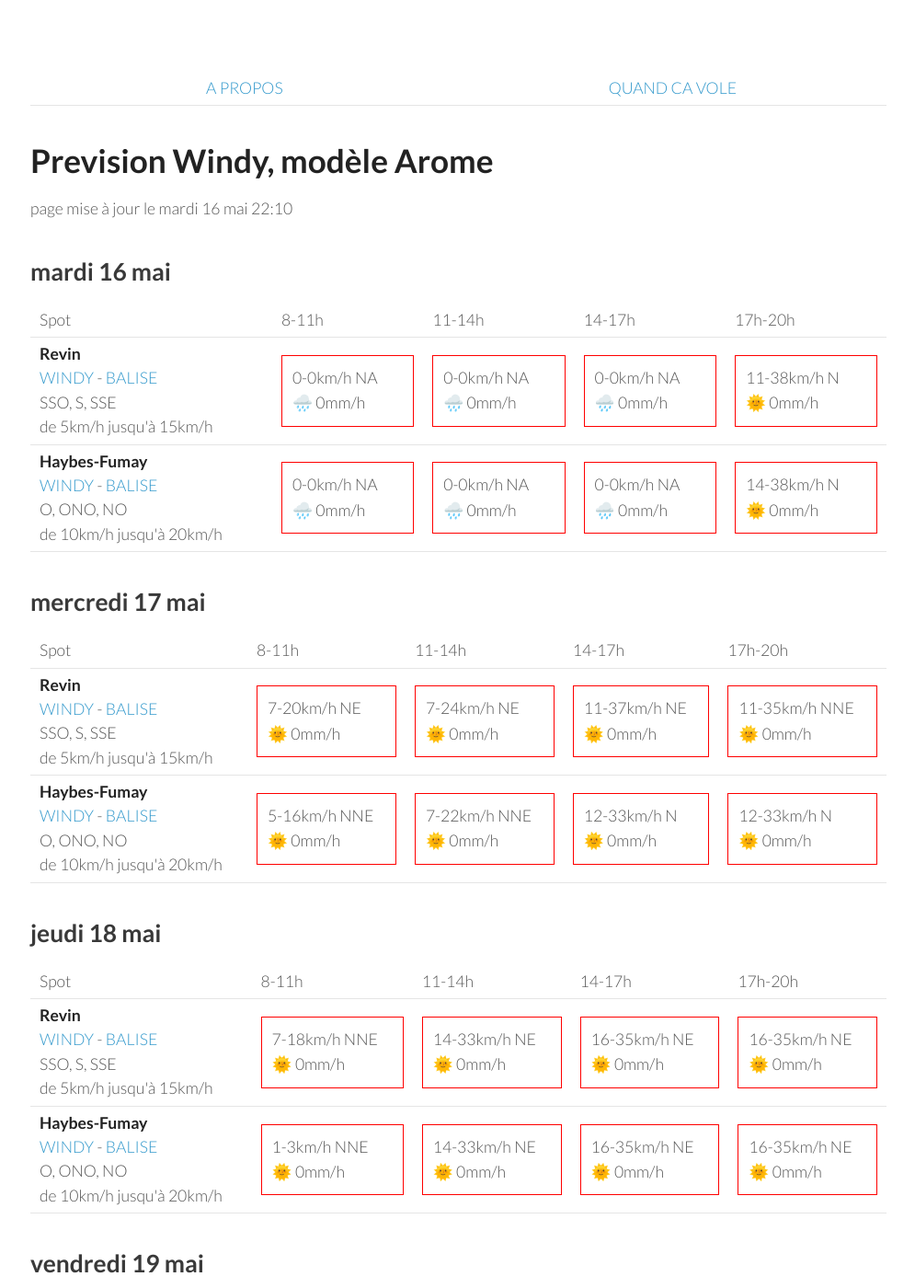
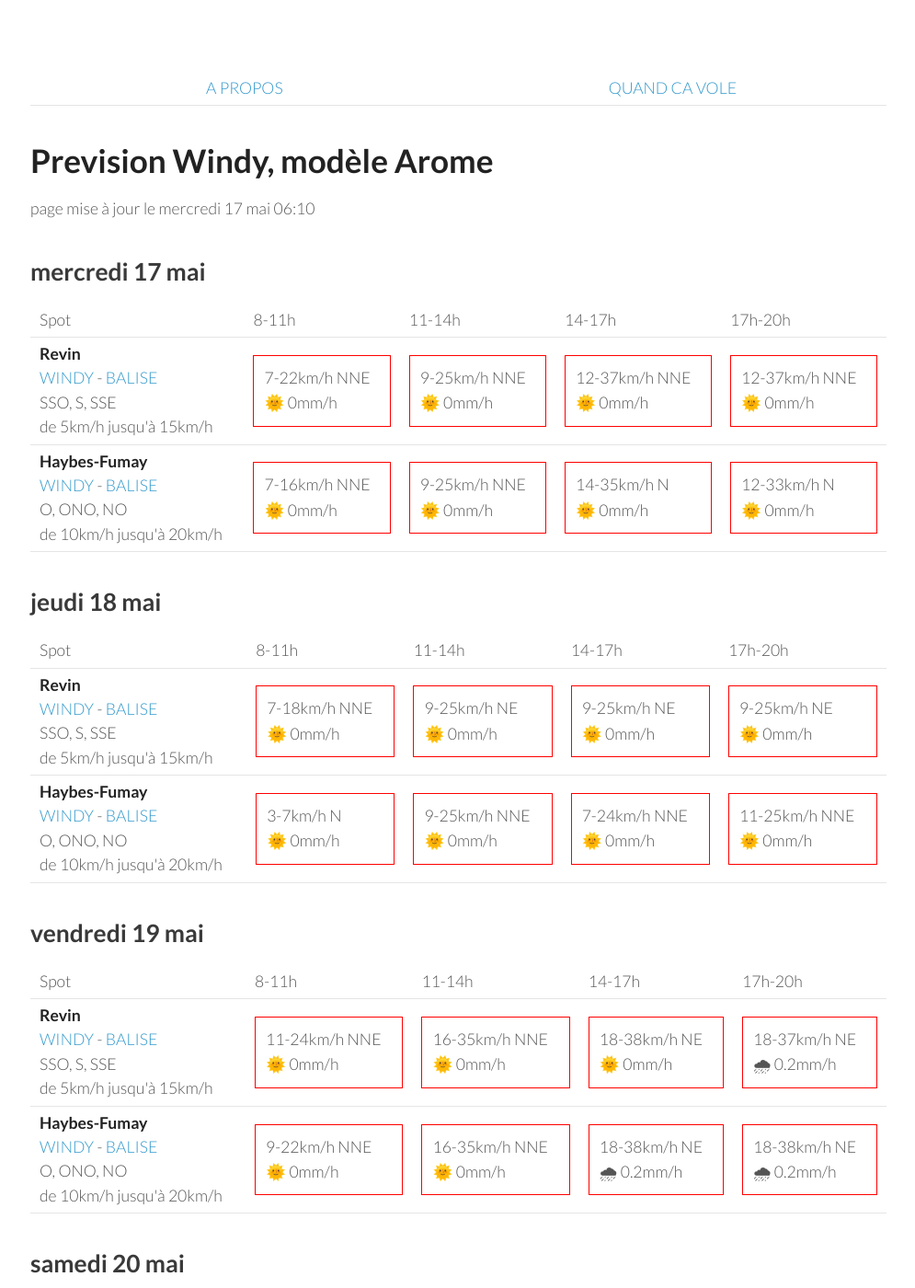
Before and after one commit to parapente-dans-le-nord/parapente-dans-le-nord.github.io, a Jekyll site: the page built from ardennes.markdown, in a window 1280 px wide and 1400 px high. Shown: the whole window at 92% size, without its empty margins (25-1020 px from the left). Built offline with Jekyll 4.4.1, drawn with Linux system fonts in a browser that asks for light colours; some of the changed text lies outside the part shown.

Commit message:
update index.markdown

```diff
--- a/ardennes.markdown
+++ b/ardennes.markdown
@@ -7,42 +7,8 @@ title:  "Tous les spots"
 {: .links}
 
 # Prevision Windy, modèle Arome
-page mise à jour le mardi 16 mai 22:10
+page mise à jour le mercredi 17 mai 06:10
 
-## mardi 16 mai
-
-{::nomarkdown}
-<table>
-  <tbody>
-    <tr>
-      <td>Spot</td>
-      <td>8-11h</td>
-      <td>11-14h</td>
-      <td>14-17h</td>
-      <td>17h-20h</td>
-    </tr>
-<tr>
-        <td><strong>Revin</strong><br><a href="https://windy.com/49.948/4.625?49.543,4.625,8">WINDY</a> - <span class=""><a href="http://www.balisemeteo.com/balise.php?idBalise=5019">BALISE</a> </span><br> <span class="vent-favorable">SSO, S, SSE</span><br><span class="force-vent">de 5km/h jusqu'à 15km/h</span> </td>
-
-            <td><div class="not-flyable"><p>0-0km/h NA</p><p>🌧️ 0mm/h</p></div></td>
-            <td><div class="not-flyable"><p>0-0km/h NA</p><p>🌧️ 0mm/h</p></div></td>
-            <td><div class="not-flyable"><p>0-0km/h NA</p><p>🌧️ 0mm/h</p></div></td>
-            <td><div class="not-flyable"><p>11-38km/h N</p><p>🌞 0mm/h</p></div></td>
-
-    </tr>
-<tr>
-        <td><strong>Haybes-Fumay</strong><br><a href="https://windy.com/49.998/4.715?49.913,4.738,10">WINDY</a> - <span class=""><a href="http://www.balisemeteo.com/balise.php?idBalise=104">BALISE</a> </span><br> <span class="vent-favorable">O, ONO, NO</span><br><span class="force-vent">de 10km/h jusqu'à 20km/h</span> </td>
-
-            <td><div class="not-flyable"><p>0-0km/h NA</p><p>🌧️ 0mm/h</p></div></td>
-            <td><div class="not-flyable"><p>0-0km/h NA</p><p>🌧️ 0mm/h</p></div></td>
-            <td><div class="not-flyable"><p>0-0km/h NA</p><p>🌧️ 0mm/h</p></div></td>
-            <td><div class="not-flyable"><p>14-38km/h N</p><p>🌞 0mm/h</p></div></td>
-
-    </tr>
-
-</tbody>
-</table>
-{:/}
 ## mercredi 17 mai
 
 {::nomarkdown}
@@ -58,19 +24,19 @@ page mise à jour le mardi 16 mai 22:10
 <tr>
         <td><strong>Revin</strong><br><a href="https://windy.com/49.948/4.625?49.543,4.625,8">WINDY</a> - <span class=""><a href="http://www.balisemeteo.com/balise.php?idBalise=5019">BALISE</a> </span><br> <span class="vent-favorable">SSO, S, SSE</span><br><span class="force-vent">de 5km/h jusqu'à 15km/h</span> </td>
 
-            <td><div class="not-flyable"><p>7-20km/h NE</p><p>🌞 0mm/h</p></div></td>
-            <td><div class="not-flyable"><p>7-24km/h NE</p><p>🌞 0mm/h</p></div></td>
-            <td><div class="not-flyable"><p>11-37km/h NE</p><p>🌞 0mm/h</p></div></td>
-            <td><div class="not-flyable"><p>11-35km/h NNE</p><p>🌞 0mm/h</p></div></td>
+            <td><div class="not-flyable"><p>7-22km/h NNE</p><p>🌞 0mm/h</p></div></td>
+            <td><div class="not-flyable"><p>9-25km/h NNE</p><p>🌞 0mm/h</p></div></td>
+            <td><div class="not-flyable"><p>12-37km/h NNE</p><p>🌞 0mm/h</p></div></td>
+            <td><div class="not-flyable"><p>12-37km/h NNE</p><p>🌞 0mm/h</p></div></td>
 
 
     </tr>
 <tr>
         <td><strong>Haybes-Fumay</strong><br><a href="https://windy.com/49.998/4.715?49.913,4.738,10">WINDY</a> - <span class=""><a href="http://www.balisemeteo.com/balise.php?idBalise=104">BALISE</a> </span><br> <span class="vent-favorable">O, ONO, NO</span><br><span class="force-vent">de 10km/h jusqu'à 20km/h</span> </td>
 
-            <td><div class="not-flyable"><p>5-16km/h NNE</p><p>🌞 0mm/h</p></div></td>
-            <td><div class="not-flyable"><p>7-22km/h NNE</p><p>🌞 0mm/h</p></div></td>
-            <td><div class="not-flyable"><p>12-33km/h N</p><p>🌞 0mm/h</p></div></td>
+            <td><div class="not-flyable"><p>7-16km/h NNE</p><p>🌞 0mm/h</p></div></td>
+            <td><div class="not-flyable"><p>9-25km/h NNE</p><p>🌞 0mm/h</p></div></td>
+            <td><div class="not-flyable"><p>14-35km/h N</p><p>🌞 0mm/h</p></div></td>
             <td><div class="not-flyable"><p>12-33km/h N</p><p>🌞 0mm/h</p></div></td>
 
 
@@ -95,19 +61,19 @@ page mise à jour le mardi 16 mai 22:10
         <td><strong>Revin</strong><br><a href="https://windy.com/49.948/4.625?49.543,4.625,8">WINDY</a> - <span class=""><a href="http://www.balisemeteo.com/balise.php?idBalise=5019">BALISE</a> </span><br> <span class="vent-favorable">SSO, S, SSE</span><br><span class="force-vent">de 5km/h jusqu'à 15km/h</span> </td>
 
             <td><div class="not-flyable"><p>7-18km/h NNE</p><p>🌞 0mm/h</p></div></td>
-            <td><div class="not-flyable"><p>14-33km/h NE</p><p>🌞 0mm/h</p></div></td>
-            <td><div class="not-flyable"><p>16-35km/h NE</p><p>🌞 0mm/h</p></div></td>
-            <td><div class="not-flyable"><p>16-35km/h NE</p><p>🌞 0mm/h</p></div></td>
+            <td><div class="not-flyable"><p>9-25km/h NE</p><p>🌞 0mm/h</p></div></td>
+            <td><div class="not-flyable"><p>9-25km/h NE</p><p>🌞 0mm/h</p></div></td>
+            <td><div class="not-flyable"><p>9-25km/h NE</p><p>🌞 0mm/h</p></div></td>
 
 
     </tr>
 <tr>
         <td><strong>Haybes-Fumay</strong><br><a href="https://windy.com/49.998/4.715?49.913,4.738,10">WINDY</a> - <span class=""><a href="http://www.balisemeteo.com/balise.php?idBalise=104">BALISE</a> </span><br> <span class="vent-favorable">O, ONO, NO</span><br><span class="force-vent">de 10km/h jusqu'à 20km/h</span> </td>
 
-            <td><div class="not-flyable"><p>1-3km/h NNE</p><p>🌞 0mm/h</p></div></td>
-            <td><div class="not-flyable"><p>14-33km/h NE</p><p>🌞 0mm/h</p></div></td>
-            <td><div class="not-flyable"><p>16-35km/h NE</p><p>🌞 0mm/h</p></div></td>
-            <td><div class="not-flyable"><p>16-35km/h NE</p><p>🌞 0mm/h</p></div></td>
+            <td><div class="not-flyable"><p>3-7km/h N</p><p>🌞 0mm/h</p></div></td>
+            <td><div class="not-flyable"><p>9-25km/h NNE</p><p>🌞 0mm/h</p></div></td>
+            <td><div class="not-flyable"><p>7-24km/h NNE</p><p>🌞 0mm/h</p></div></td>
+            <td><div class="not-flyable"><p>11-25km/h NNE</p><p>🌞 0mm/h</p></div></td>
 
 
     </tr>
@@ -130,20 +96,20 @@ page mise à jour le mardi 16 mai 22:10
 <tr>
         <td><strong>Revin</strong><br><a href="https://windy.com/49.948/4.625?49.543,4.625,8">WINDY</a> - <span class=""><a href="http://www.balisemeteo.com/balise.php?idBalise=5019">BALISE</a> </span><br> <span class="vent-favorable">SSO, S, SSE</span><br><span class="force-vent">de 5km/h jusqu'à 15km/h</span> </td>
 
-            <td><div class="not-flyable"><p>14-27km/h NNE</p><p>🌞 0mm/h</p></div></td>
-            <td><div class="not-flyable"><p>14-31km/h NNE</p><p>🌞 0mm/h</p></div></td>
-            <td><div class="not-flyable"><p>18-37km/h NE</p><p>🌞 0mm/h</p></div></td>
+            <td><div class="not-flyable"><p>11-24km/h NNE</p><p>🌞 0mm/h</p></div></td>
+            <td><div class="not-flyable"><p>16-35km/h NNE</p><p>🌞 0mm/h</p></div></td>
             <td><div class="not-flyable"><p>18-38km/h NE</p><p>🌞 0mm/h</p></div></td>
+            <td><div class="not-flyable"><p>18-37km/h NE</p><p>🌧 0.2mm/h</p></div></td>
 
 
     </tr>
 <tr>
         <td><strong>Haybes-Fumay</strong><br><a href="https://windy.com/49.998/4.715?49.913,4.738,10">WINDY</a> - <span class=""><a href="http://www.balisemeteo.com/balise.php?idBalise=104">BALISE</a> </span><br> <span class="vent-favorable">O, ONO, NO</span><br><span class="force-vent">de 10km/h jusqu'à 20km/h</span> </td>
 
-            <td><div class="not-flyable"><p>12-25km/h NNE</p><p>🌞 0mm/h</p></div></td>
-            <td><div class="not-flyable"><p>14-33km/h NNE</p><p>🌞 0mm/h</p></div></td>
-            <td><div class="not-flyable"><p>18-37km/h NE</p><p>🌧 0.2mm/h</p></div></td>
-            <td><div class="not-flyable"><p>18-38km/h NE</p><p>🌞 0mm/h</p></div></td>
+            <td><div class="not-flyable"><p>9-22km/h NNE</p><p>🌞 0mm/h</p></div></td>
+            <td><div class="not-flyable"><p>16-35km/h NNE</p><p>🌞 0mm/h</p></div></td>
+            <td><div class="not-flyable"><p>18-38km/h NE</p><p>🌧 0.2mm/h</p></div></td>
+            <td><div class="not-flyable"><p>18-38km/h NE</p><p>🌧 0.2mm/h</p></div></td>
 
 
     </tr>
@@ -166,8 +132,8 @@ page mise à jour le mardi 16 mai 22:10
 <tr>
         <td><strong>Revin</strong><br><a href="https://windy.com/49.948/4.625?49.543,4.625,8">WINDY</a> - <span class=""><a href="http://www.balisemeteo.com/balise.php?idBalise=5019">BALISE</a> </span><br> <span class="vent-favorable">SSO, S, SSE</span><br><span class="force-vent">de 5km/h jusqu'à 15km/h</span> </td>
 
-            <td><div class="not-flyable"><p>14-33km/h NE</p><p>🌞 0mm/h</p></div></td>
-            <td><div class="not-flyable"><p>22-44km/h NE</p><p>🌞 0mm/h</p></div></td>
+            <td><div class="not-flyable"><p>16-35km/h NNE</p><p>🌞 0mm/h</p></div></td>
+            <td><div class="not-flyable"><p>18-37km/h NE</p><p>🌞 0mm/h</p></div></td>
             <td><div class="not-flyable"><p>22-48km/h NE</p><p>🌞 0mm/h</p></div></td>
             <td><div class="not-flyable"><p>20-42km/h NE</p><p>🌞 0mm/h</p></div></td>
 
@@ -176,8 +142,8 @@ page mise à jour le mardi 16 mai 22:10
 <tr>
         <td><strong>Haybes-Fumay</strong><br><a href="https://windy.com/49.998/4.715?49.913,4.738,10">WINDY</a> - <span class=""><a href="http://www.balisemeteo.com/balise.php?idBalise=104">BALISE</a> </span><br> <span class="vent-favorable">O, ONO, NO</span><br><span class="force-vent">de 10km/h jusqu'à 20km/h</span> </td>
 
-            <td><div class="not-flyable"><p>14-31km/h NE</p><p>🌞 0mm/h</p></div></td>
-            <td><div class="not-flyable"><p>22-44km/h NE</p><p>🌞 0mm/h</p></div></td>
+            <td><div class="not-flyable"><p>14-33km/h NE</p><p>🌞 0mm/h</p></div></td>
+            <td><div class="not-flyable"><p>18-38km/h NE</p><p>🌞 0mm/h</p></div></td>
             <td><div class="not-flyable"><p>22-50km/h NE</p><p>🌞 0mm/h</p></div></td>
             <td><div class="not-flyable"><p>18-44km/h NE</p><p>🌞 0mm/h</p></div></td>
 
```
